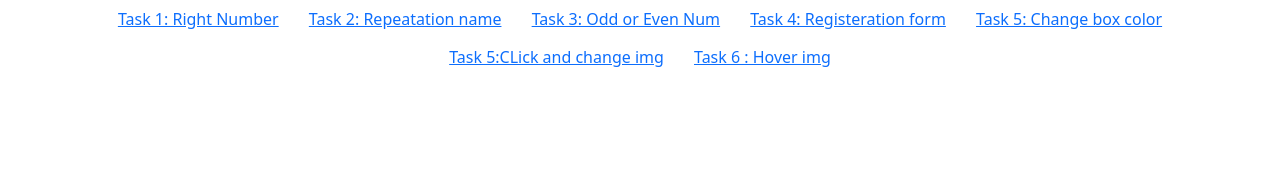
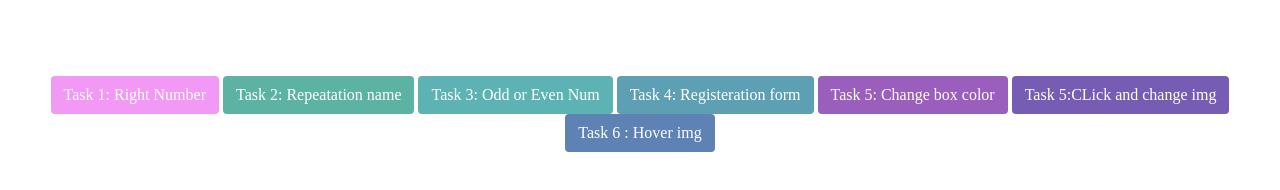
Before and after one commit to Manar20575/Tasks_ITI_2022, a plain HTML site: page index.html in a window 1280 px wide. Drawn offline with nearby package versions, Linux system fonts and the light colour scheme.

Commit message:
Update index.html

```diff
--- a/index.html
+++ b/index.html
@@ -12,7 +12,7 @@
     <!-- Icons -->
     <link rel="stylesheet" href="https://cdnjs.cloudflare.com/ajax/libs/font-awesome/6.1.1/css/all.min.css">
     <!-- CSS -->
-    <link rel="stylesheet" href="./home.css">
+    <link rel="stylesheet" href="./index.css">
     <title>All Tasks</title>
 </head>
 <body>
```
